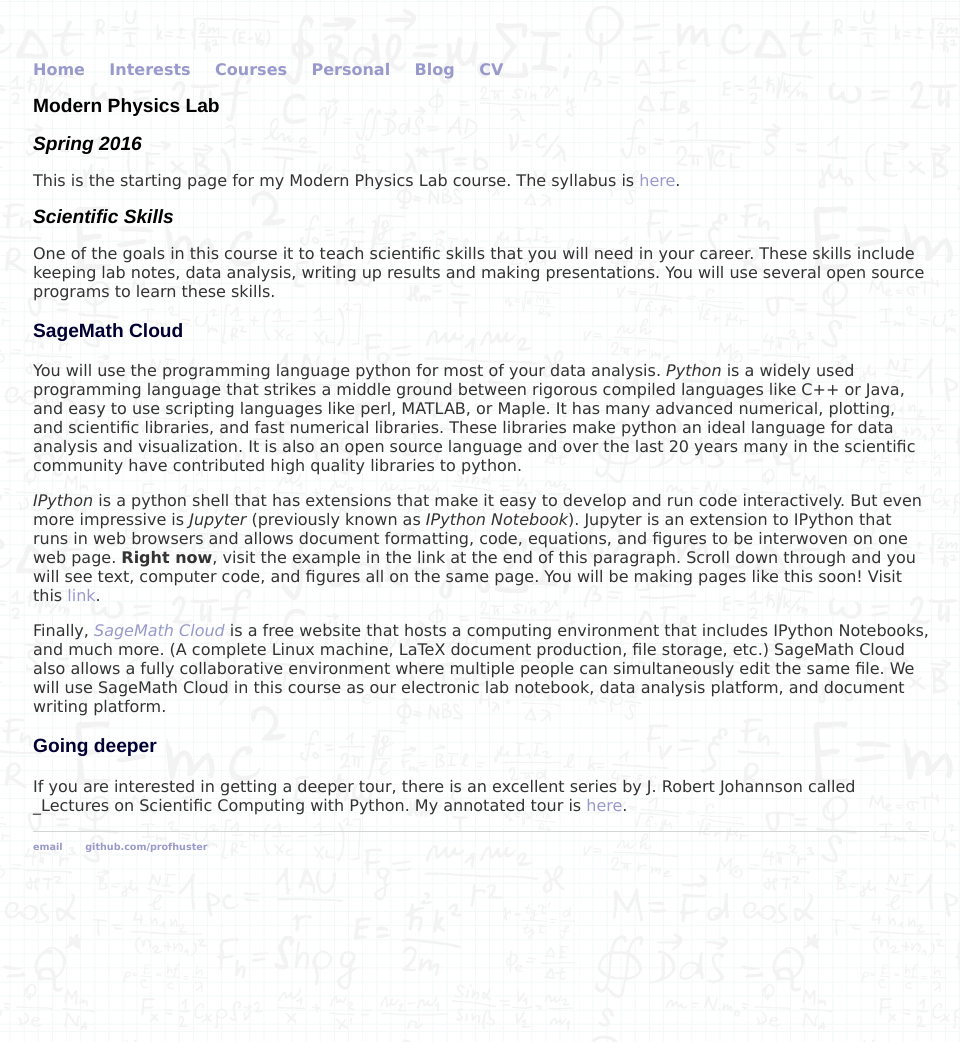
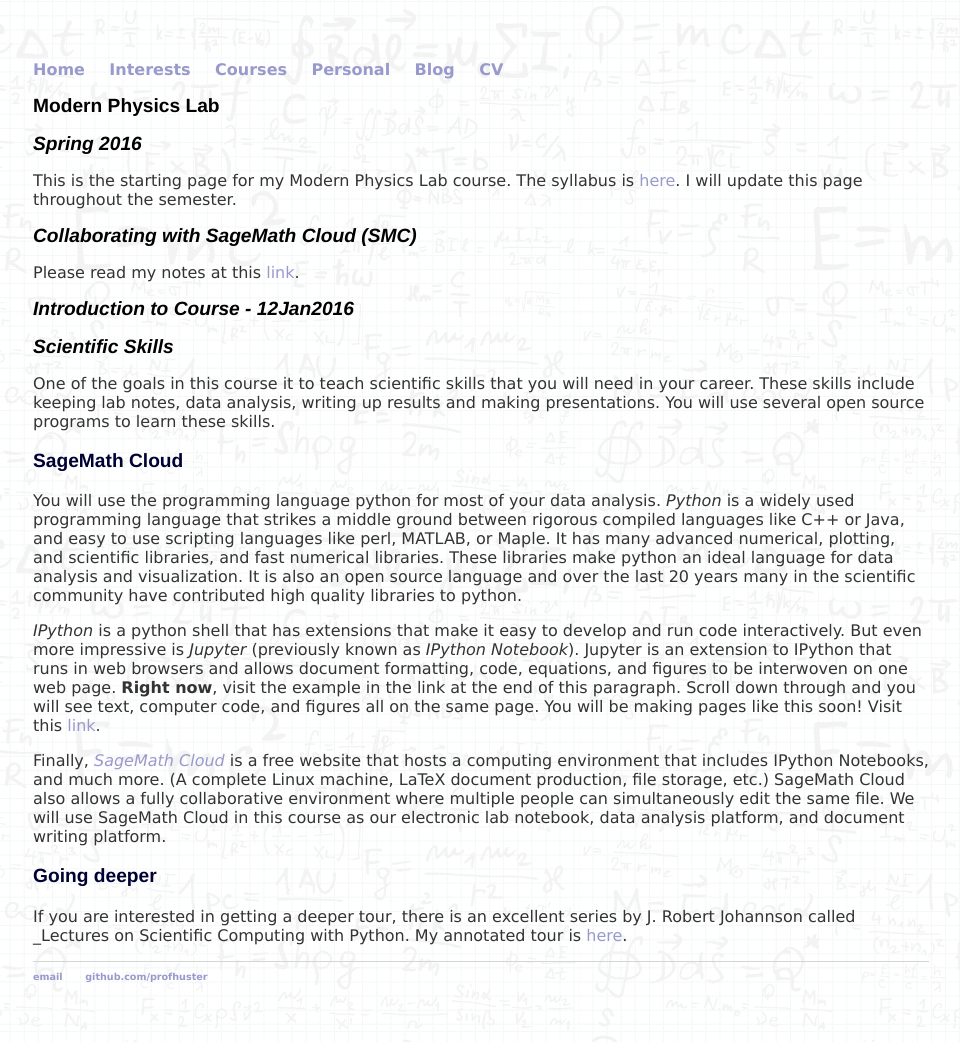
Before and after one commit to profhuster/profhuster.github.io, a Jekyll site: the page built from courses/ModPhysLab/index.md, in a window 1280 px wide. Shown: the whole page, without its empty margins (159-1119 px from the left). Built offline with Jekyll 4.4.1, drawn with Linux system fonts in a browser that asks for light colours; before the commit the page ends 912 px from its top, so only the background shows below that.

Commit message:
Update index.md

```diff
--- a/courses/ModPhysLab/index.md
+++ b/courses/ModPhysLab/index.md
@@ -6,8 +6,12 @@
 
 ## Spring 2016
 
-This is the starting page for my  Modern Physics Lab course. The syllabus is [here](Syllabus).
+This is the starting page for my  Modern Physics Lab course. The syllabus is [here](Syllabus). I will update this page throughout the semester.
 
+## Collaborating with SageMath Cloud (SMC)
+Please read my notes at this [link](Collaboration).
+
+## Introduction to Course - 12Jan2016
 ## Scientific Skills
 One of the goals in this course it to teach scientific skills that you will need in your career. These skills include keeping lab notes, data analysis, writing up results and making presentations. You will use several open source programs to learn these skills.
 
```
